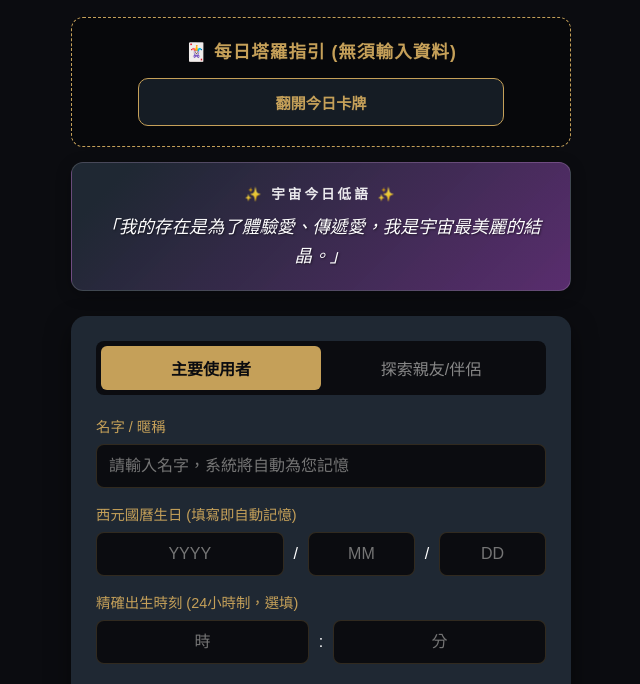
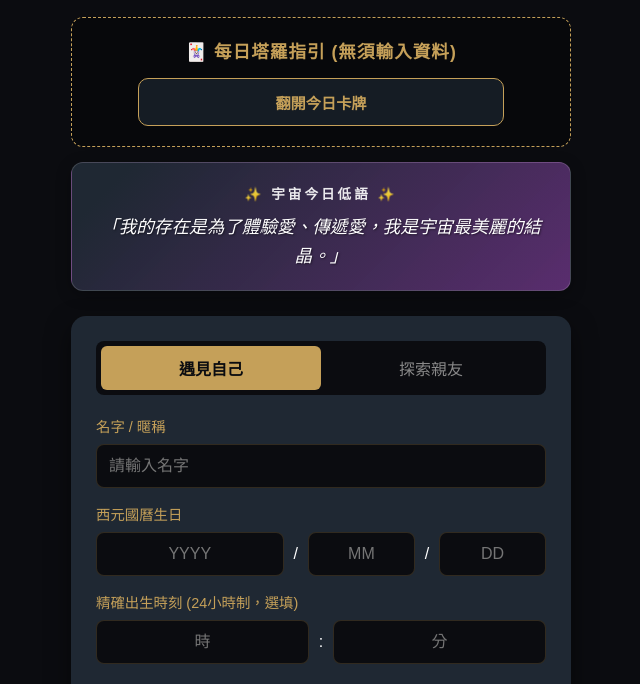
Before and after one commit to olivia-hanj/my-prism, a plain HTML site: page index.html in a window 1280 px wide. Shown: the part 116-800 px from the top of the page, without its empty margins (319-959 px from the left). Drawn offline with Linux system fonts and the light colour scheme.

Commit message:
Refactor HTML structure and update labels

```diff
--- a/index.html
+++ b/index.html
@@ -53,14 +53,12 @@
     <h1>🔮 琉璃鏡</h1>
     <div class="subtitle">The Prism ． 照見內心清澈的自己</div>
 
-    <!-- 🃏 每日塔羅抽取區 -->
     <div class="tarot-card">
         <div class="tarot-title">🃏 每日塔羅指引 (無須輸入資料)</div>
         <button class="sys-btn" id="btn-tarot" style="width: 80%; padding: 12px; margin: 0 auto;">翻開今日卡牌</button>
         <div id="tarot-result" style="display: none; margin-top: 15px; border-top: 1px dashed rgba(255,255,255,0.2); padding-top: 15px;"></div>
     </div>
 
-    <!-- 🌈 專屬彩虹卡展示區 -->
     <div class="rainbow-card" id="rainbow-card-bg">
         <div class="rainbow-title">✨ 宇宙今日低語 ✨</div>
         <div id="rainbow-quote" class="rainbow-text">正在為你連結宇宙頻率...</div>
@@ -68,30 +66,25 @@
 
     <div class="container">
         <div class="user-type-selector">
-            <button id="mode-main" class="active">主要使用者</button>
-            <button id="mode-sub">探索親友/伴侶</button>
+            <button id="mode-main" class="active">遇見自己</button>
+            <button id="mode-sub">探索親友</button>
         </div>
 
-        <!-- 👑 全新升級：姓名與親友選單區塊 -->
         <div class="form-group">
             <label id="name-label">名字 / 暱稱</label>
 
-            <!-- 親友專屬下拉選單 (預設隱藏) -->
             <div class="name-row" id="sub-select-row" style="display: none; margin-bottom: 10px;">
-                <select id="sub-user-select" style="flex: 1;">
-                    <!-- 選項將由 JS 動態生成 -->
-                </select>
+                <select id="sub-user-select" style="flex: 1;"></select>
                 <button id="btn-del" class="delete-btn" title="刪除此紀錄">🗑️</button>
             </div>
 
-            <!-- 文字輸入框 (主使用者，或新增親友時顯示) -->
             <div class="name-row" id="name-input-row">
-                <input type="text" id="in-name" placeholder="請輸入名字，系統將自動為您記憶">
+                <input type="text" id="in-name" placeholder="請輸入名字">
             </div>
         </div>
 
         <div class="form-group">
-            <label>西元國曆生日 (填寫即自動記憶)</label>
+            <label>西元國曆生日</label>
             <div class="date-row">
                 <input type="tel" id="in-y" placeholder="YYYY" maxlength="4" style="flex:2">
                 <span>/</span>
@@ -229,16 +222,14 @@
         ];
 
         // ==========================================
-        // 系統架構與狀態 (v4 升級記憶體)
+        // 系統架構與狀態
         // ==========================================
         let db = { main: { name: "", year: "", month: "", day: "", hour: "", minute: "", mbti: "" }, subList: {} };
         let curMode = 'main';
-        let curSubName = ''; // 在次要模式中，目前選取的親友名稱
+        let curSubName = '';
 
-        // 儲存資料
         function saveToLocal() { localStorage.setItem('prism_v4', JSON.stringify(db)); }
 
-        // 重新繪製親友下拉選單
         function renderSubDropdown() {
             const select = document.getElementById('sub-user-select');
             select.innerHTML = '<option value="">-- 選擇已儲存的親友 --</option><option value="_NEW_" style="color:#c5a059; font-weight:bold;">+ 新增親友</option>';
@@ -251,7 +242,6 @@
             select.value = curSubName || "";
         }
 
-        // 更新介面
         function updateUI() {
             if (curMode === 'main') {
                 document.getElementById('name-label').innerText = "名字 / 暱稱";
@@ -314,7 +304,6 @@
         // 核心功能區
         // ==========================================
 
-        // 抽取塔羅
         function drawTarot() {
             const card = tarotDB[Math.floor(Math.random() * tarotDB.length)];
             document.getElementById('tarot-result').style.display = 'block';
@@ -324,7 +313,6 @@
             `;
         }
 
-        // 綜合大融合解析
         function calcFusionAll() {
             const name = (curMode === 'main') ? (document.getElementById('in-name').value || "你") : (curSubName || "親友");
             const mbti = (curMode === 'main') ? (db.main.mbti || "未測驗") : (db.subList[curSubName]?.mbti || "未測驗");
@@ -357,7 +345,6 @@
             showResult(html);
         }
 
-        // 生命靈數解析
         function calcLifeNum() {
             const y = document.getElementById('in-y').value;
             const m = document.getElementById('in-m').value;
@@ -406,7 +393,6 @@
             showResult(html);
         }
 
-        // 系統佔位符
         function showPlaceholder(title) {
             showResult(`
                 <h3 style="color:#ffeb3b; text-align:center;">${title}</h3>
@@ -415,16 +401,14 @@
         }
 
         // ==========================================
-        // 頁面載入與事件綁定 (增強型靜默記憶庫)
+        // 頁面載入與事件綁定
         // ==========================================
         window.onload = function() {
-            // 🌈 彩虹卡隨機抽取
             const randIdx = Math.floor(Math.random() * rainbowQuotes.length);
             const quoteData = rainbowQuotes[randIdx];
             document.getElementById('rainbow-quote').innerText = `「${quoteData.text}」`;
             document.getElementById('rainbow-card-bg').style.background = `linear-gradient(135deg, #1f2833 10%, ${quoteData.color}99)`;
 
-            // 讀取 v4 記憶體
             const saved = localStorage.getItem('prism_v4');
             if(saved) {
                 db = JSON.parse(saved);
@@ -432,10 +416,8 @@
                 if(!db.subList) db.subList = {};
             }
 
-            // 塔羅牌綁定
             document.getElementById('btn-tarot').addEventListener('click', drawTarot);
 
-            // 模式切換
             document.getElementById('mode-main').addEventListener('click', () => {
                 curMode = 'main';
                 document.getElementById('mode-main').classList.add('active');
@@ -453,7 +435,6 @@
                 updateUI();
             });
 
-            // 親友下拉選單切換
             document.getElementById('sub-user-select').addEventListener('change', (e) => {
                 const val = e.target.value;
                 if(val === "_NEW_") {
@@ -465,7 +446,6 @@
                 updateUI();
             });
 
-            // 👑 名字即時存檔 (主使用者或新增親友)
             document.getElementById('in-name').addEventListener('input', (e) => {
                 const val = e.target.value.trim();
                 if (curMode === 'main') {
@@ -473,27 +453,24 @@
                     saveToLocal();
                 }
             });
+
             document.getElementById('in-name').addEventListener('change', (e) => {
                 const val = e.target.value.trim();
                 if (curMode === 'sub' && val !== "") {
-                    // 建立新親友檔案
                     curSubName = val;
                     if(!db.subList[val]) db.subList[val] = { name: val, year:"", month:"", day:"", hour:"", minute:"" };
                     saveToLocal();
-                    updateUI(); // 重新渲染選單並選中該親友
+                    updateUI();
                 }
             });
 
-            // 👑 日期即時存檔 (無縫覆寫最新記憶)
             const inputs = ['in-y', 'in-m', 'in-d', 'in-hh', 'in-mm'];
             inputs.forEach((id, idx) => {
                 document.getElementById(id).addEventListener('input', (e) => {
                     const val = e.target.value;
-                    // 自動跳格
                     if(val.length >= e.target.maxLength && idx < inputs.length-1) {
                         document.getElementById(inputs[idx+1]).focus();
                     }
-                    // 靜默存檔
                     if (curMode === 'main') {
                         const keys = ['year', 'month', 'day', 'hour', 'minute'];
                         db.main[keys[idx]] = val;
@@ -507,7 +484,6 @@
                 });
             });
 
-            // 刪除親友檔案
             document.getElementById('btn-del').addEventListener('click', () => {
                 if(curSubName && confirm(`確定刪除 ${curSubName} 的專屬資料嗎？`)) {
                     delete db.subList[curSubName];
@@ -518,7 +494,6 @@
                 }
             });
 
-            // 核心解析按鈕
             document.getElementById('btn-num').addEventListener('click', calcLifeNum);
             document.getElementById('btn-fusion').addEventListener('click', calcFusionAll);
             document.getElementById('btn-mbti').addEventListener('click', () => showPlaceholder("🧠 MBTI 靈魂人格"));
@@ -526,10 +501,8 @@
             document.getElementById('btn-bazi').addEventListener('click', () => showPlaceholder("🔥 生辰八字"));
             document.getElementById('btn-ziwei').addEventListener('click', () => showPlaceholder("👑 紫微斗數"));
 
-            // 初次載入畫面
             updateUI();
         };
     </script>
 </body>
 </html>
-</html>
```
